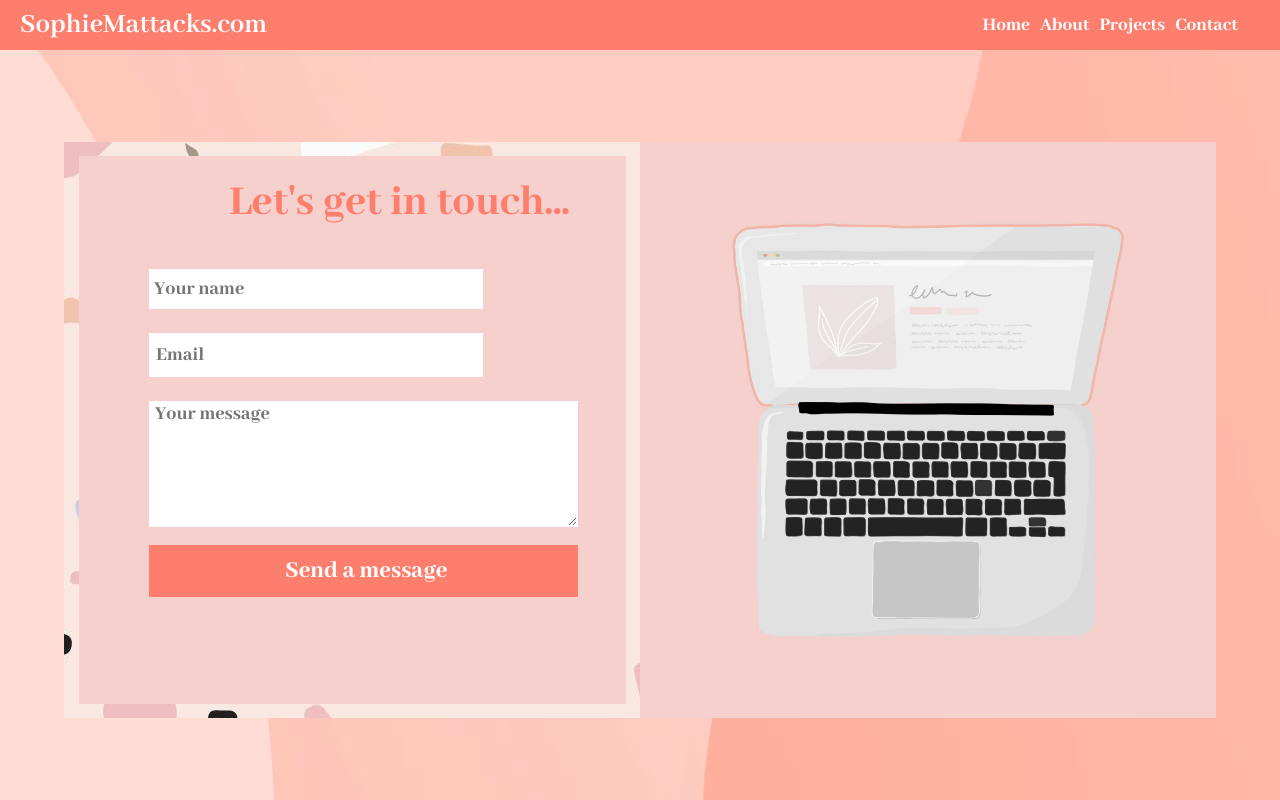
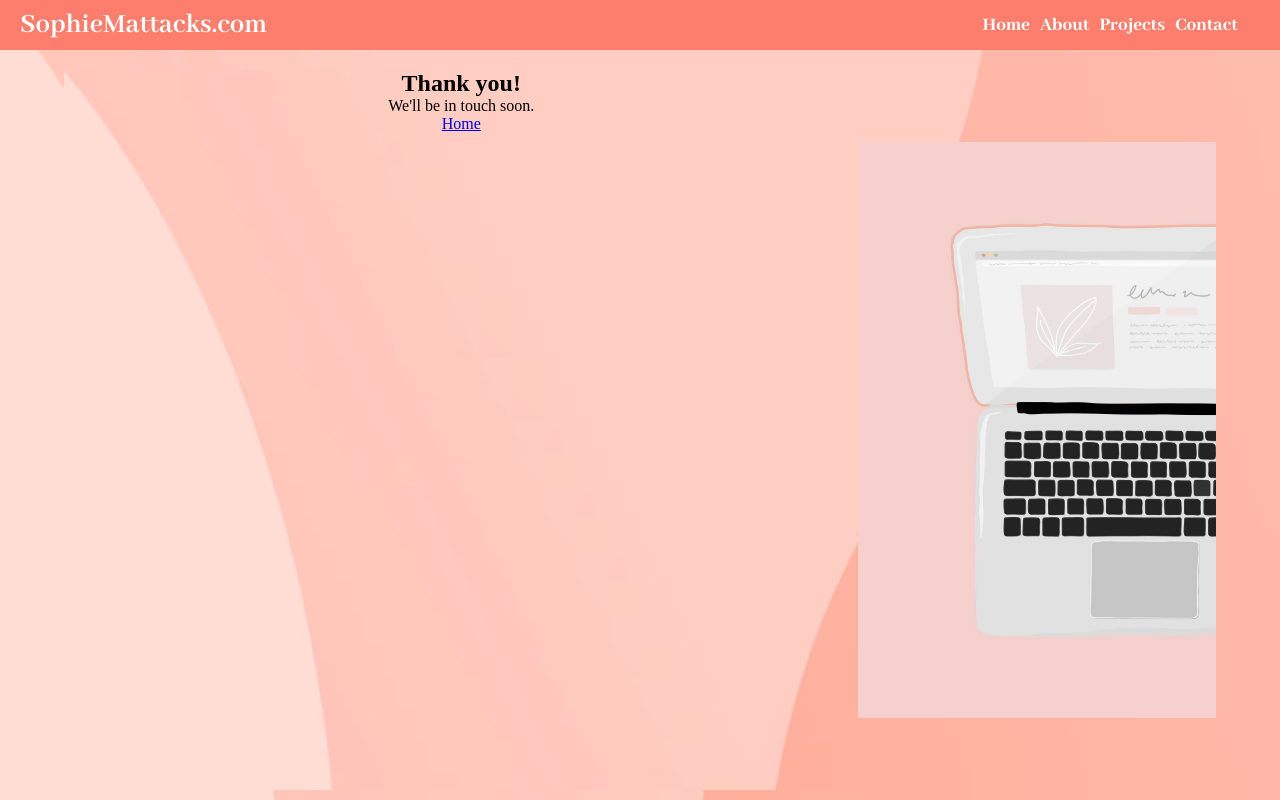
Before and after one commit to SophieMatts/sophie-mattacks, a React (Create React App) app: page /Contact in a window 1280 px wide. Built offline with nearby package versions, Linux system fonts and the light colour scheme.

Commit message:
Fixed contact form submit link and routing

```diff
--- a/src/App.js
+++ b/src/App.js
@@ -5,6 +5,7 @@ import './Pages/Contact/Contact.css';
 import './Pages/About/About.css';
 import './Pages/Projects/Projects.css';
 import './Pages/CV/CV.css';
+
 
 
 //Components
@@ -16,7 +17,8 @@ import Home from './Pages/Home/Home';
 import About from './Pages/About/About';
 import Projects from './Pages/Projects/Projects';
 import Contact from './Pages/Contact/Contact';
-import CV from './Pages/CV/CV';
+import CV from './Pages/CV/CV'
+
 
 
 
@@ -35,7 +37,6 @@ function App() {
         <Route path='/Projects' element={<Projects />} />
         <Route path='/Contact' element={<Contact />} />
         <Route path='/' element={<Home />} />
-        <Route path='CV' element={<CV />} />
       </Routes>
 
     </div>
--- a/src/components/ContactForm/ContactForm.js
+++ b/src/components/ContactForm/ContactForm.js
@@ -1,21 +1,53 @@
 import React, { useState } from "react";
+import { Link } from 'react-router-dom';
 import './ContactForm.css'
 
-const FORM_ENDPOINT = ""; // TODO - fill on the later step
+const FORM_ENDPOINT = "https://public.herotofu.com/v1/2eb8f710-c723-11ed-b4ee-9d74f7714d9e";
 
 const ContactForm = () => {
- const [submitted, setSubmitted] = useState(false);
-  const handleSubmit = () => {
+ const [submitted, setSubmitted] = useState(true);
+  const handleSubmit = e => {
     setTimeout(() => {
       setSubmitted(true);
     }, 100);
+    e.preventDefault();
+
+    const inputs = e.target.elements;
+    const data = {};
+
+    for (let i = 0; i < inputs.length; i++) {
+      if (inputs[i].name) {
+        data[inputs[i].name] = inputs[i].value;
+      }
+    }
+
+
+    fetch(FORM_ENDPOINT, {
+      method: "POST",
+      headers: {
+        Accept: "application/json",
+        "Content-Type": "application/json",
+      },
+      body: JSON.stringify(data),
+    })
+      .then((response) => {
+        if (response.status !== 200) {
+          throw new Error(response.statusText);
+        }
+        return response.json();
+      })
+      // .then(() => setStatus("We'll be in touch soon."))
+      // .catch((err) => setStatus(err.toString()));
   };
 
   if (submitted) {
     return (
       <>
-        <h2>Thank you!</h2>
-        <div>We'll be in touch soon.</div>
+        <div className="contact-container">
+          <h2>Thank you!</h2>
+          <p>We'll be in touch soon.</p>
+          <Link to="/">Home</Link>
+        </div>
       </>
     );
   }
@@ -23,10 +55,9 @@ const ContactForm = () => {
   return (
     <div className="contact-form-container">
       <form className="form"
-      action={"https://public.herotofu.com/v1/2eb8f710-c723-11ed-b4ee-9d74f7714d9e"}
+      action={FORM_ENDPOINT}
         onSubmit={handleSubmit}
         method="POST"
-        target="_blank"
       >
         <div className="form-title">
           Let's get in touch...
```
